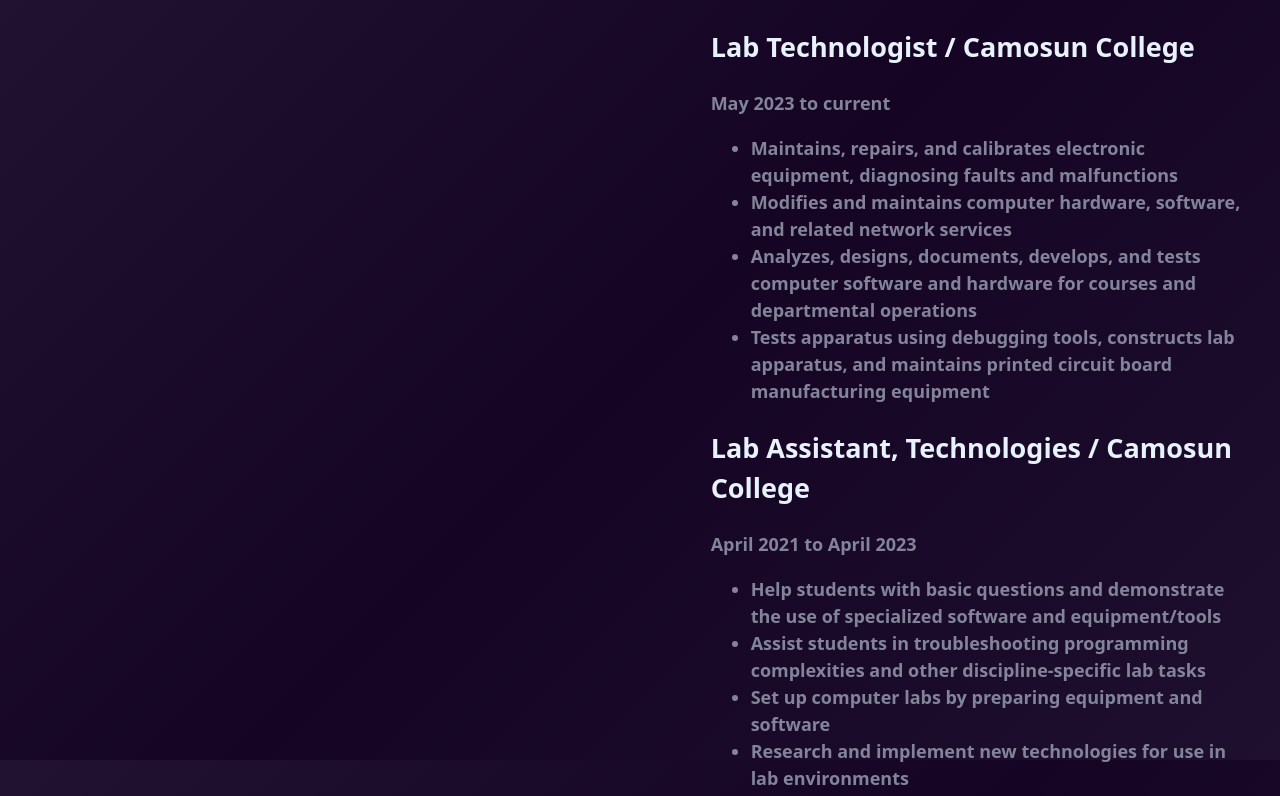
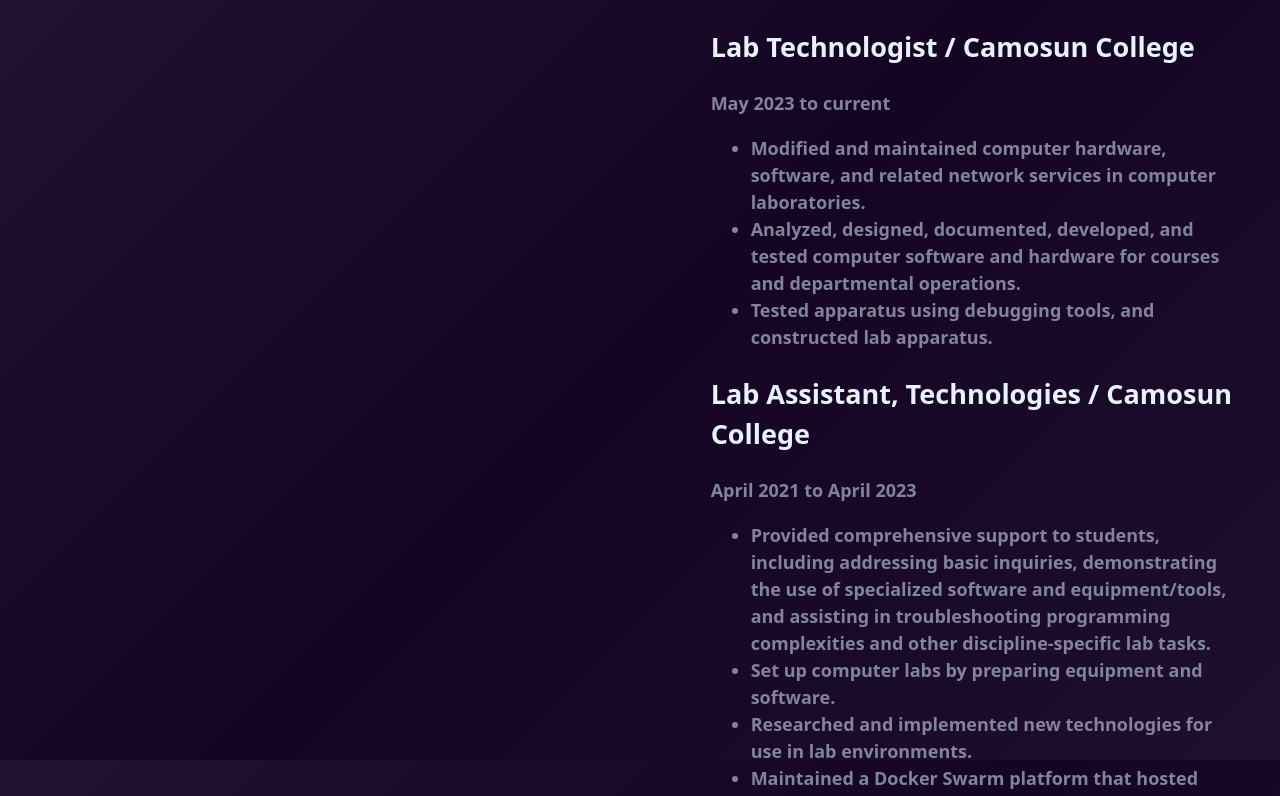
Before and after one commit to frayfray248/fraser-portfolio-v3, a Next.js app: page / in a window 1280 px wide. Shown: the part 3240-4036 px from the top of the page. Built offline with nearby package versions, Linux system fonts and the light colour scheme.

Commit message:
updated experience

```diff
--- a/package.json
+++ b/package.json
@@ -13,5 +13,8 @@
     "react": "18.2.0",
     "react-dom": "18.2.0",
     "styled-components": "^6.0.4"
+  },
+  "devDependencies": {
+    "@flydotio/dockerfile": "^0.4.0"
   }
 }
--- a/src/app/components/header/Header.js
+++ b/src/app/components/header/Header.js
@@ -5,12 +5,8 @@
 import { device } from '@/app/device/device'
 
 // components
-import Brand from '../icons/Brand'
-import ButtonContainer from '../button/ButtonContainer'
-import Button from '../button/Button'
 import Nav from '../layout/Nav'
 import SocialMediaLinks from '../SocialMediaLinks'
-import ProfilePicture from '../ProfilePicture'
 import { Select, Option} from '../DropDown'
 
 // config
--- a/src/app/components/sections/Experience.js
+++ b/src/app/components/sections/Experience.js
@@ -14,10 +14,9 @@
                 employer={"Camosun College"}
                 startDate={new Date(2023, 4)}
                 duties={[
-                    "Maintains, repairs, and calibrates electronic equipment, diagnosing faults and malfunctions",
-                    "Modifies and maintains computer hardware, software, and related network services",
-                    "Analyzes, designs, documents, develops, and tests computer software and hardware for courses and departmental operations",
-                    "Tests apparatus using debugging tools, constructs lab apparatus, and maintains printed circuit board manufacturing equipment"
+                    "Modified and maintained computer hardware, software, and related network services in computer laboratories.",
+                    "Analyzed, designed, documented, developed, and tested computer software and hardware for courses and departmental operations.",
+                    "Tested apparatus using debugging tools, and constructed lab apparatus."
                 ]}
             />
             <ExperienceItem
@@ -26,10 +25,10 @@
                 startDate={new Date(2021, 3)}
                 endDate={new Date(2023, 3)}
                 duties={[
-                    "Help students with basic questions and demonstrate the use of specialized software and equipment/tools",
-                    "Assist students in troubleshooting programming complexities and other discipline-specific lab tasks",
-                    "Set up computer labs by preparing equipment and software",
-                    "Research and implement new technologies for use in lab environments",
+                    "Provided comprehensive support to students, including addressing basic inquiries, demonstrating the use of specialized software and equipment/tools, and assisting in troubleshooting programming complexities and other discipline-specific lab tasks.",
+                    "Set up computer labs by preparing equipment and software.",
+                    "Researched and implemented new technologies for use in lab environments.",
+                    "Maintained a Docker Swarm platform that hosted several department services."
                 ]}
             />
             <ExperienceItem
```
Also changed, not shown: 2 other files (tests, documents, lock files or other folders).
